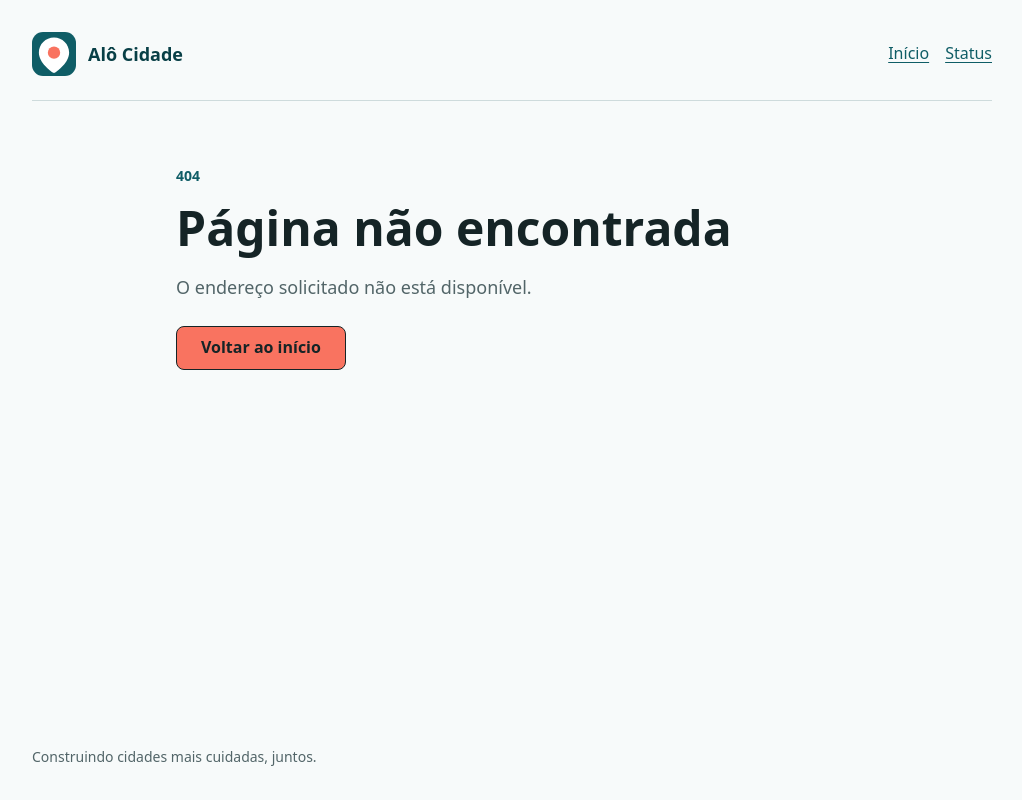
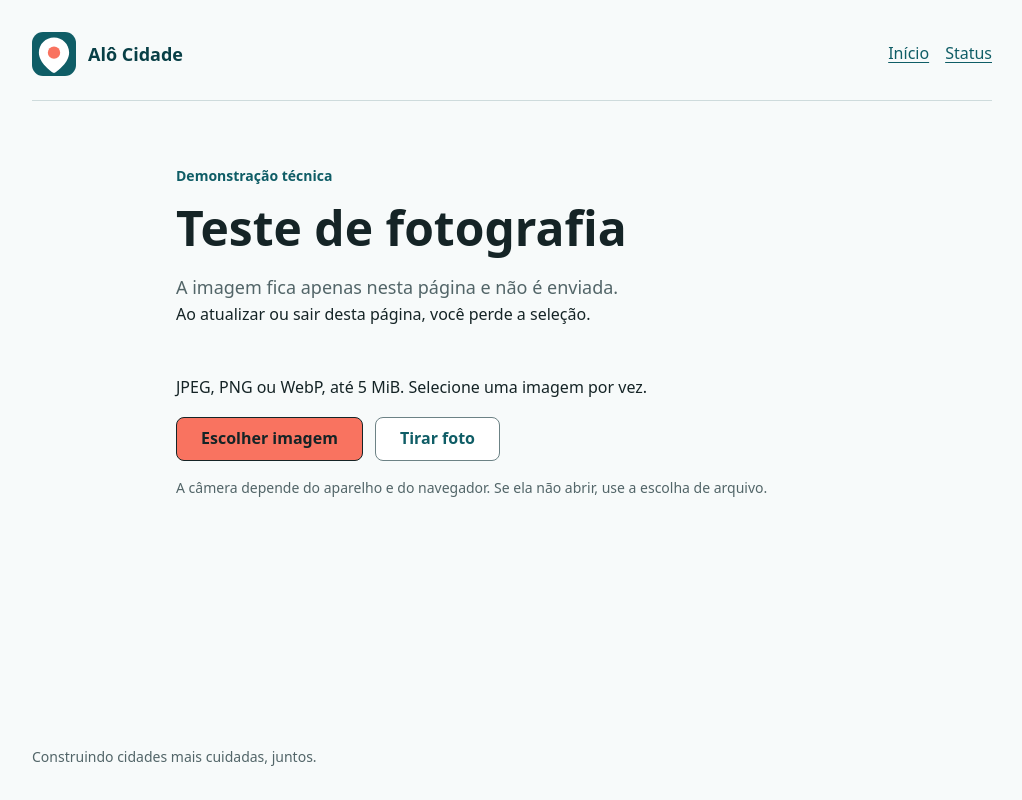
Before and after one commit to YannLeao/urban-reports-project, a React (Vite) app in the folder frontend/: page /prova-imagem in a window 1280 px wide. Before the commit this address had no page. Shown: the whole page, without its empty margins (128-1150 px from the left). Built offline with nearby package versions, Linux system fonts and the light colour scheme.

Commit message:
feat(frontend): add public image selection proof page
Expose the local-only photography demo and include the picker in the development catalog. Verify navigation clears selection without API requests.

Refs #17

```diff
--- a/frontend/src/app/routes.tsx
+++ b/frontend/src/app/routes.tsx
@@ -1,5 +1,6 @@
 import { lazy, Suspense } from 'react'
 import { Route, Routes } from 'react-router'
+import { ImageProofPage } from '../pages/ImageProofPage'
 import { HomePage } from '../pages/HomePage'
 import { StatusPage } from '../pages/StatusPage'
 import { NotFoundPage } from '../pages/NotFoundPage'
@@ -12,6 +13,7 @@ export function AppRoutes() {
   return (
     <Routes>
       <Route path="/" element={<HomePage />} />
+      <Route path="/prova-imagem" element={<ImageProofPage />} />
       <Route path="/status" element={<StatusPage />} />
       <Route path="/dev/design-system" element={DesignSystemPage ? <Suspense fallback={<p role="status">Carregando referência…</p>}><DesignSystemPage /></Suspense> : <NotFoundPage />} />
       <Route path="*" element={<NotFoundPage />} />
--- a/frontend/src/pages/HomePage.tsx
+++ b/frontend/src/pages/HomePage.tsx
@@ -12,6 +12,7 @@ export function HomePage() {
       <div className="mt-6 flex flex-wrap gap-4">
         <Link className="button button-primary" to="/status">Verificar serviço</Link>
       </div>
+      <p className="mt-6"><Link className="button button-quiet" to="/prova-imagem">Demonstração técnica: teste de fotografia</Link></p>
     </section>
   )
 }
--- /dev/null
+++ b/frontend/src/pages/ImageProofPage.tsx
@@ -0,0 +1,15 @@
+import { useState } from 'react'
+import { ImagePicker } from '../features/image/ImagePicker'
+
+export function ImageProofPage() {
+  const [file, setFile] = useState<File | null>(null)
+  return <>
+    <section className="intro" aria-labelledby="page-title">
+      <p className="eyebrow">Demonstração técnica</p>
+      <h1 id="page-title">Teste de fotografia</h1>
+      <p className="intro-copy">A imagem fica apenas nesta página e não é enviada.</p>
+      <p className="mt-4">Ao atualizar ou sair desta página, você perde a seleção.</p>
+    </section>
+    <ImagePicker value={file} onChange={setFile} />
+  </>
+}
--- a/frontend/src/pages/dev/DesignSystemPage.tsx
+++ b/frontend/src/pages/dev/DesignSystemPage.tsx
@@ -1,9 +1,12 @@
+import { useState } from 'react'
+import { ImagePicker } from '../../features/image/ImagePicker'
 import { Button } from '../../components/ui/Button'
 import { Input, Select, Textarea } from '../../components/ui/Field'
 import { Alert, StatusBadge } from '../../components/ui/Feedback'
 import { Card } from '../../components/ui/Card'
 
 export default function DesignSystemPage() {
+  const [image, setImage] = useState<File | null>(null)
   return <>
     <section className="intro"><p className="eyebrow">Referência de desenvolvimento</p>
       <h1>Design system Alô Cidade</h1><p className="intro-copy">Exemplos demonstrativos. Nenhum dado é enviado ao serviço.</p></section>
@@ -13,6 +16,7 @@ export default function DesignSystemPage() {
         <div className="swatch bg-brand-accent text-text-primary">Ação · coral</div>
         <div className="swatch bg-surface-canvas text-text-primary">Superfície · clara</div>
       </div><h3 className="mt-6">A cidade é o conteúdo.</h3><p>A interface deve sair do caminho. Manrope: atenção, conexão, localização, ação.</p><small>Texto de apoio e orientações.</small></Card>
+      <Card><h2>Seleção de fotografia</h2><ImagePicker value={image} onChange={setImage} /></Card>
       <Card><h2>Botões</h2><div className="catalog">
         {(['primary', 'secondary', 'quiet'] as const).map(variant => <div key={variant} className="catalog-actions">
           <Button variant={variant}>Ação {variant}</Button><Button variant={variant} className="focus-example">Exemplo de foco</Button>
```
Also changed, not shown: 1 other file (tests, documents, lock files or other folders).
